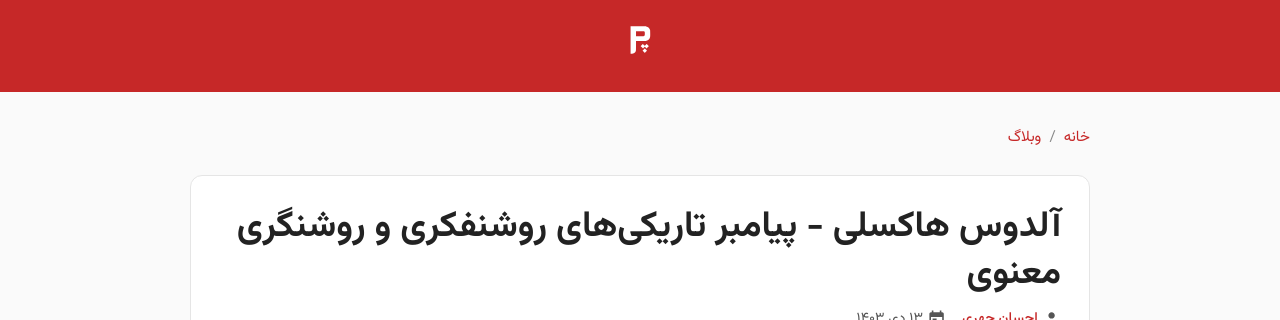
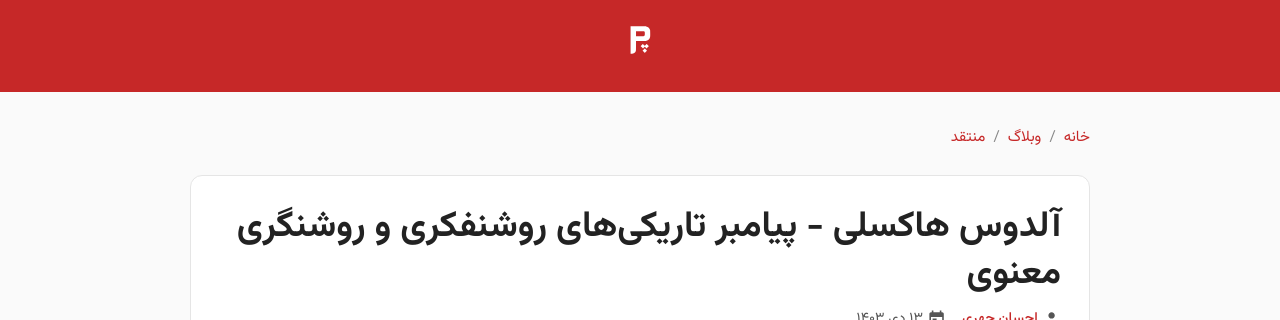
Before and after one commit to darkblog/darkblog.github.io, a Jekyll site: the page built from _posts/2025-1-2-1.md, in a window 1280 px wide and 900 px high. Shown: the top 320 px of the window. Built offline with Jekyll 4.4.1, drawn with Linux system fonts in a browser that asks for light colours.

Commit message:
Update 2025-1-2-1.md

```diff
--- a/_posts/2025-1-2-1.md
+++ b/_posts/2025-1-2-1.md
@@ -1,6 +1,8 @@
 ---
 layout: post
 title: آلدوس هاکسلی - پیامبر تاریکی‌های روشنفکری و روشنگری معنوی
+category: منتقد
+category_url: /2000
 ---
 
 آلدوس لئونارد هاکسلی (۱۸۹۴–۱۹۶۳) در خانوادهای نخبه در ساری انگلستان متولد شد. نوهٔ **توماس هنری هاکسلی**، زیست‌شناس برجسته و حامی داروین، و از سوی مادر، خواهرزادهٔ **متیو آرنولد**، شاعر و منتقد مشهور بود. این میراث فکری عمیقاً بر جهان‌بینی او تأثیر گذاشت. تراژدی‌های شخصی، زندگی او را شکل داد: مرگ مادرش بر اثر سرطان در ۱۴سالگی، و از دست دادن بخش عمدهٔ بیناییاش در ۱۶سالگی به دلیل عفونت قرنیه (کراتیت)، که مسیر حرفه‌ای او را از پزشکی به ادبیات تغییر داد. او با وجود نابینایی نسبی، با کمک بریل و حافظه‌ای استثنایی، در **کالج بالیول آکسفورد** در رشتهٔ ادبیات انگلیسی فارغ‌التحصیل شد و پایه‌های دانش عظیم خود را بنا نهاد.
```
